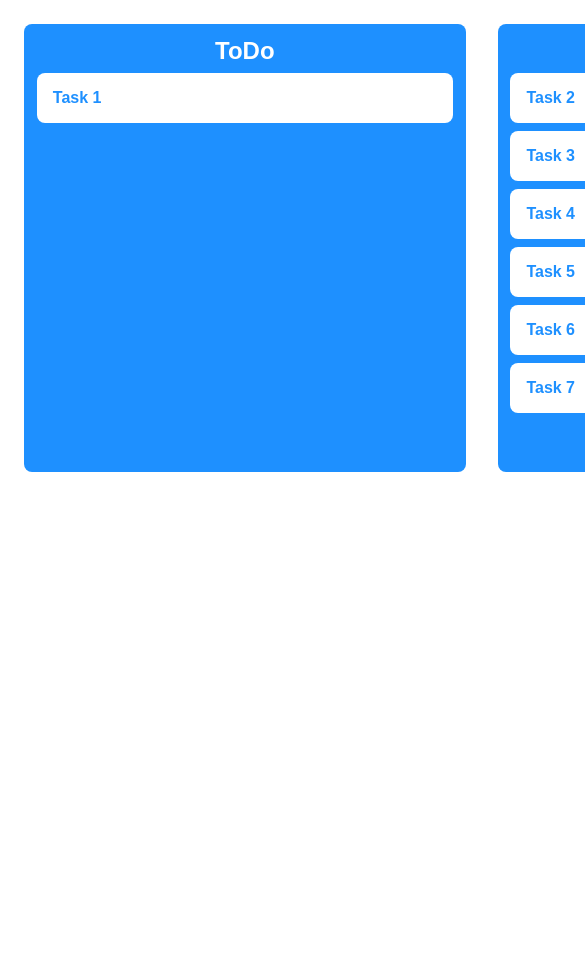
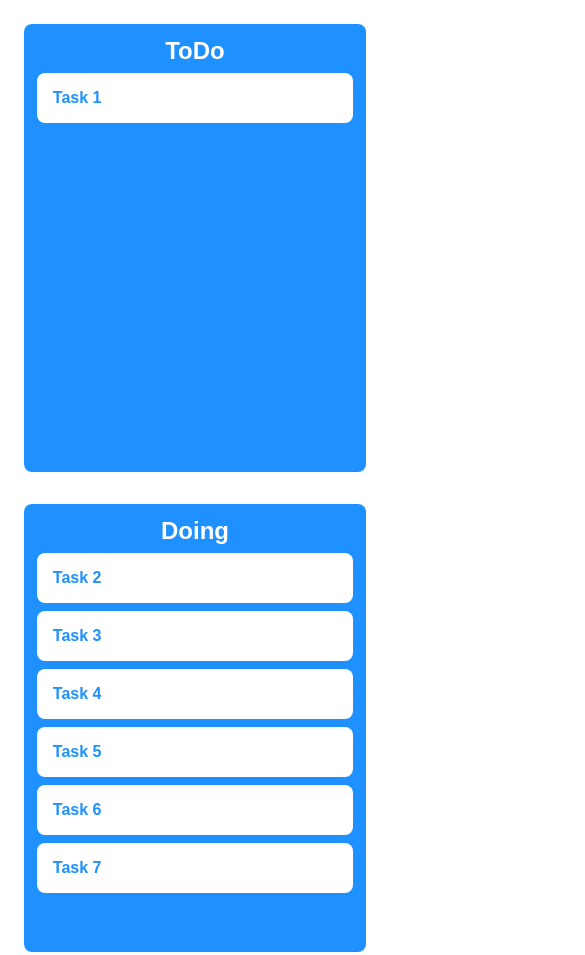
Before and after one commit to akash02ab/trello-layout, a plain HTML site: page index.html in a window 390 px wide. Shown: the top 955 px of the page, 585 px wide, since content can reach past the window. Before the commit the page ends 844 px from the top, so only its background shows below. Drawn offline with Linux system fonts and the light colour scheme.

Commit message:
update style with media queries

```diff
--- a/style.css
+++ b/style.css
@@ -6,13 +6,21 @@
 
 .container {
     display: flex;
+    justify-content: center;
     gap: 2rem;
     padding: 1.5rem;
     font-family: sans-serif;
+
+    @media screen and (max-width: 1024px) {
+        flex-direction: column;
+        align-items: center;
+    }
 }
 
 .box {
-    width: 28rem;
+    max-width: 28rem;
+    min-width: 18rem;
+    width: 100%;
     min-height: 28rem;
     background: dodgerblue;
     color: white;
@@ -29,7 +37,9 @@
     background: white;
     color: dodgerblue;
     font-weight: 700;
-    width: 26rem;
+    max-width: 26rem;
+    min-width: 16rem;
+    width: 100%;
     padding: 1rem;
     cursor: move;
 }
```
